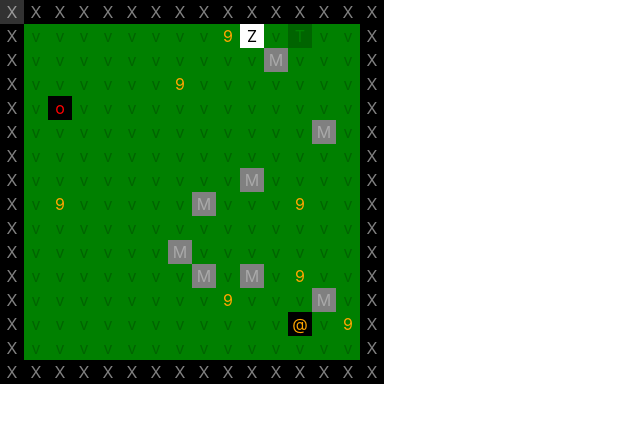
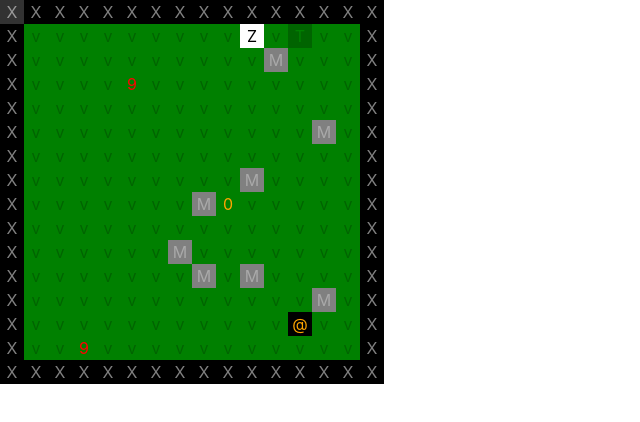
Before and after one commit to licebeam/react-rogue, a React (Create React App) app: page / in a window 1280 px wide. Shown: the top 422 px of the page, without its empty margins (0-640 px from the left). Built offline with nearby package versions, Linux system fonts and the light colour scheme.

Commit message:
fixes random entity and tile generation

```diff
--- a/src/App.jsx
+++ b/src/App.jsx
@@ -74,7 +74,6 @@ class App extends Component {
   fireKey = (event) => {
     const { allEntities, currentRoom, currentRoomId } = this.state;
     let Player = allEntities.find(ent => ent.entity.type === 'player')
-    console.log(Player);
     if (event.key === 'ArrowUp') {
       this.setState({ editEntities: changePlayerPosition(Player, allEntities, -(MAX_WORLD_WIDTH), currentRoom.room, currentRoomId) })
     }
--- a/src/components/styled.js
+++ b/src/components/styled.js
@@ -34,6 +34,10 @@ export const Tile = styled.div`
       //ITEMS
       case 'apple':
         return 'green'
+      case 'orange':
+        return 'green'
+      case 'stone':
+        return 'green'
       default:
         break;
     }
@@ -56,7 +60,11 @@ export const Tile = styled.div`
         return 'red'
       //ITEMS
       case 'apple':
+        return 'red'
+      case 'orange':
         return 'orange'
+      case 'stone':
+        return 'brown'
       default:
         break;
     }
--- a/src/data/itemTypes.js
+++ b/src/data/itemTypes.js
@@ -1,3 +1,5 @@
-export const itemTypes = {
-  apple: { name: 'apple', char: '9', img: null },
-}
+export const itemTypes = [
+  { name: 'apple', char: '9', img: null },
+  { name: 'orange', char: '0', img: null },
+  { name: 'stone', char: '.', img: null },
+]
--- a/src/helpers/tileFunctions.js
+++ b/src/helpers/tileFunctions.js
@@ -56,10 +56,11 @@ export const addRandomTiles = (curRoom, type) => {
 export const addRandomItems = (curRoom) => {
   const mappedTiles = curRoom.map(t => {
     const type = t.tile.name;
-    let randomTile = Math.floor(Math.random() * (MAX_WORLD_HEIGHT - 1 + 1)) + 1;
+    let randomItem = Math.floor(Math.random() * (itemTypes.length)) + 0;
+    let randomTile = Math.floor(Math.random() * (MAX_WORLD_HEIGHT)) + 1;
     if (t.tile.name !== 'wall') {
       if (t.id === (randomTile + 1) || (t.id === (randomTile - 1) || t.id === randomTile)) {
-        return { id: t.id, tile: tileTypes[type], contains: itemTypes.apple } // change to object
+        return { id: t.id, tile: tileTypes[type], contains: itemTypes[randomItem] } // change to object
       } else return t
     } else return t
   })
```
